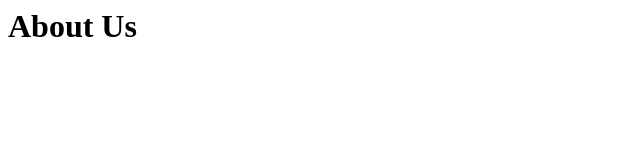
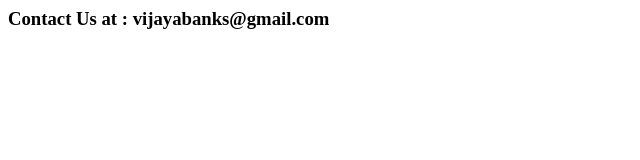
Before and after one commit to aishwarya050/Banking, a plain HTML site: page contact.html in a window 1280 px wide. Shown: the whole page, without its empty margins (0-640 px from the left). Drawn offline with Linux system fonts and the light colour scheme.

Commit message:
Update contact.html

```diff
--- a/contact.html
+++ b/contact.html
@@ -3,6 +3,6 @@
     <title>About Us</title>
   </head>
   <body>
-    <h1>About Us</h1>
+    <h3>Contact Us at : vijayabanks@gmail.com</h3>
   </body>
 </html>
```
